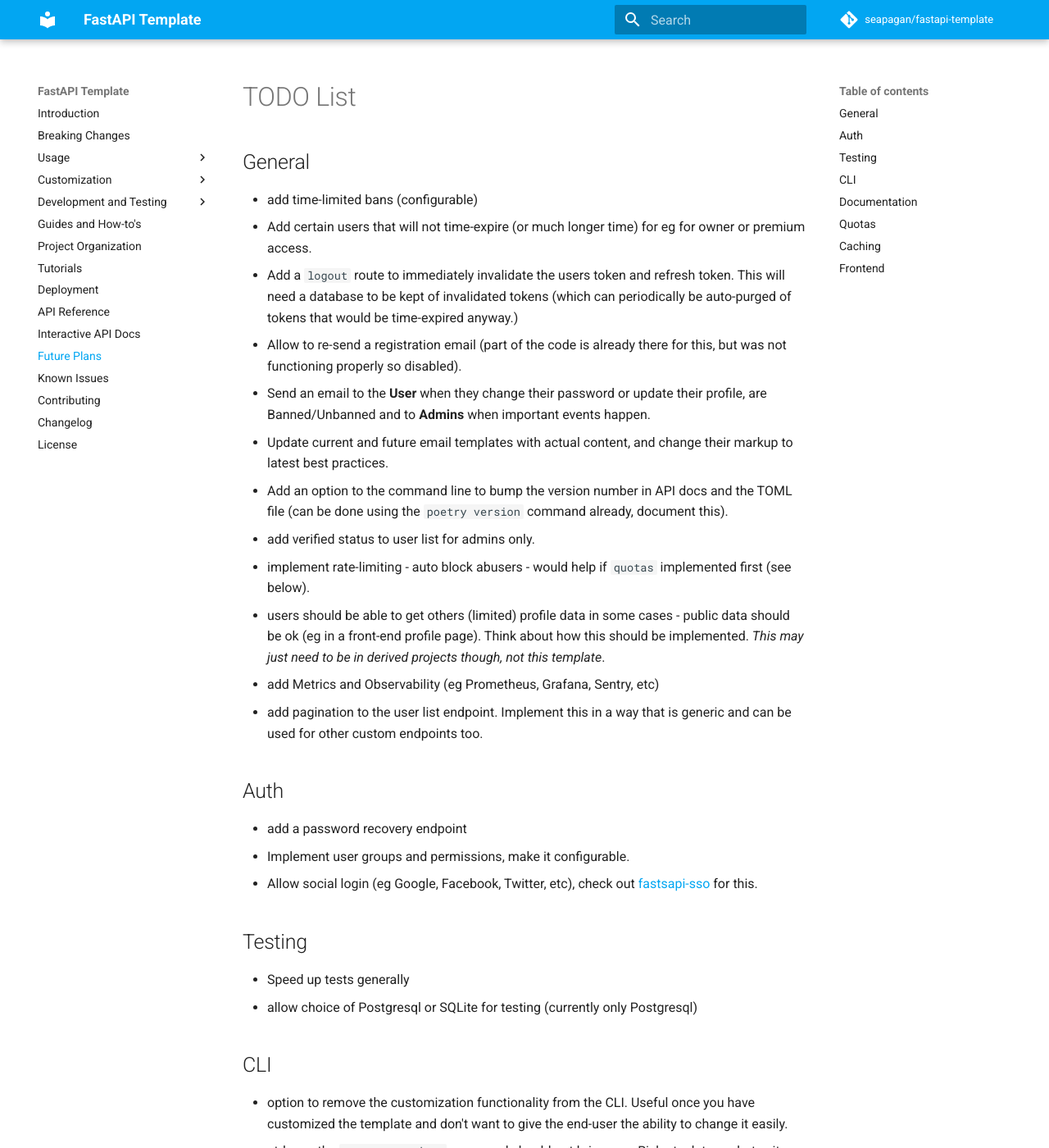
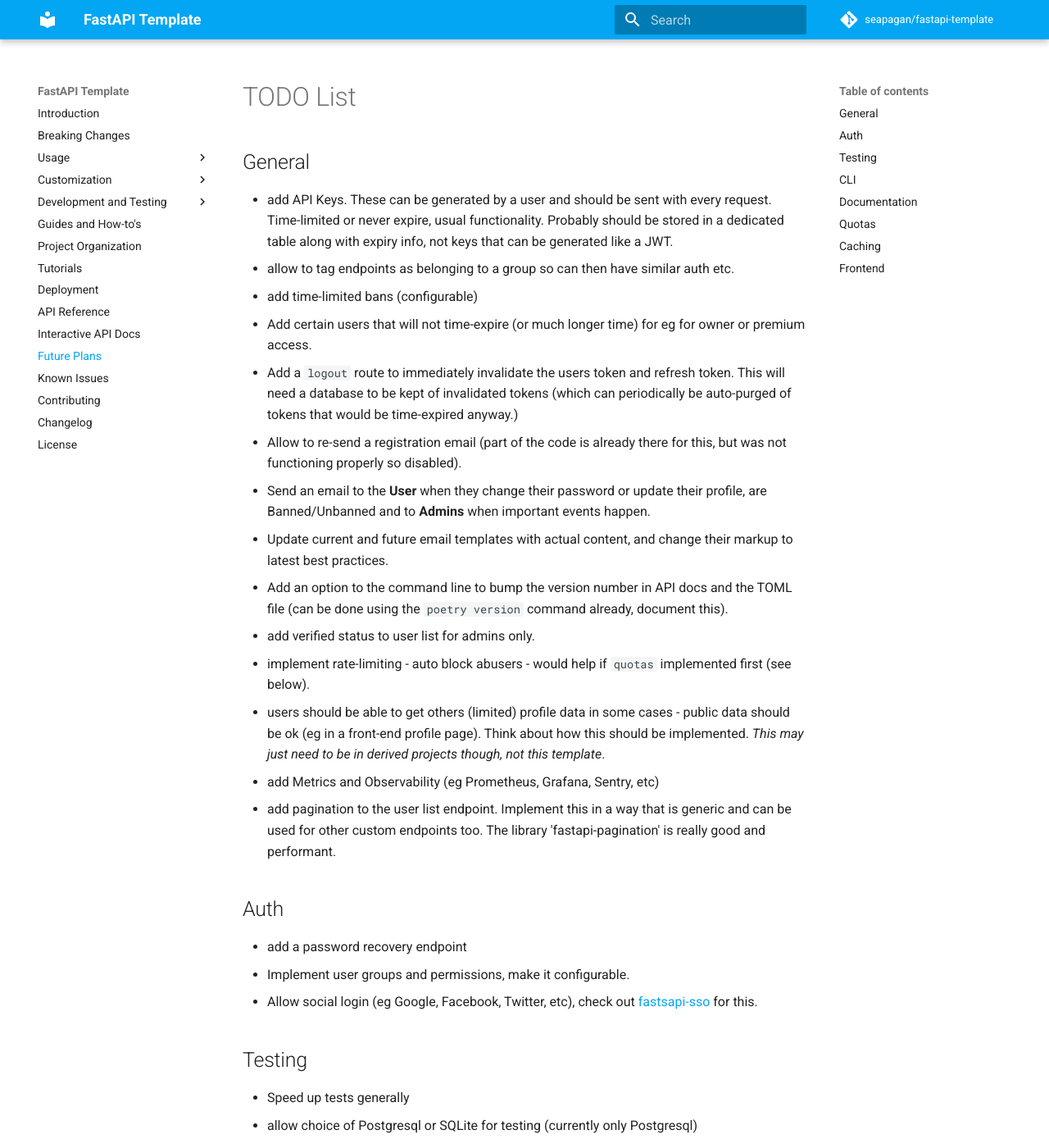
Before and after one commit to seapagan/fastapi-template, an MkDocs documentation site: the page built from docs/future.md, in a window 1280 px wide and 1400 px high. Shown: the whole window at 82% size. Built offline with MkDocs 1.6.1 and Material for MkDocs 9.7.7, drawn with Linux system fonts in a browser that asks for light colours; comment, search, counter and statistics services are not loaded.

Commit message:
update TODO
Signed-off-by: Grant Ramsay <seapagan@gmail.com>

```diff
--- a/TODO.md
+++ b/TODO.md
@@ -2,6 +2,12 @@
 
 ## General
 
+- add API Keys. These can be generated by a user and should be sent with every
+  request. Time-limited or never expire, usual functionality. Probably should be
+  stored in a dedicated table along with expiry info, not keys that can be
+  generated like a JWT.
+- allow to tag endpoints as belonging to a group so can then have similar auth
+  etc.
 - add time-limited bans (configurable)
 - Add certain users that will not time-expire (or much longer time) for eg for
   owner or premium access.
@@ -26,7 +32,8 @@
   though, not this template*.
 - add Metrics and Observability (eg Prometheus, Grafana, Sentry, etc)
 - add pagination to the user list endpoint. Implement this in a way that is
-  generic and can be used for other custom endpoints too.
+  generic and can be used for other custom endpoints too. The library
+  'fastapi-pagination' is really good and performant.
 
 ## Auth
 
```
